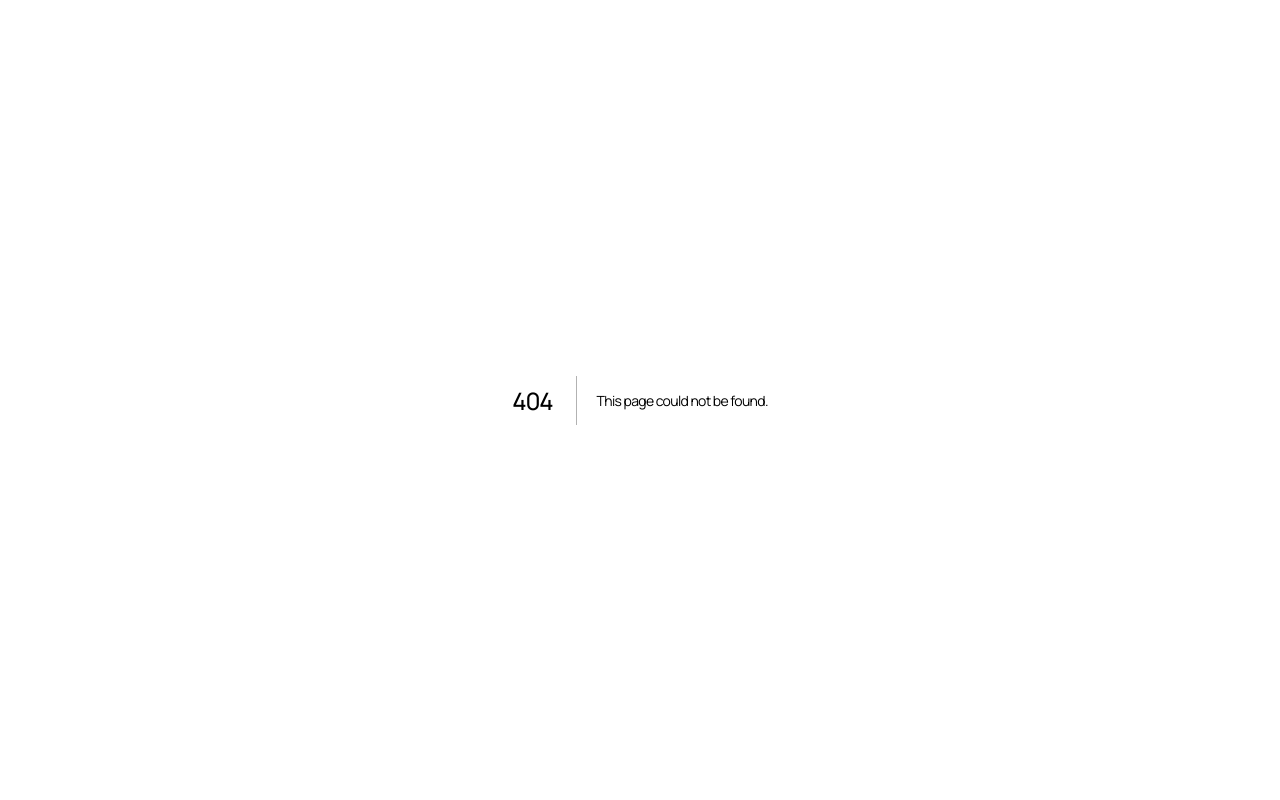
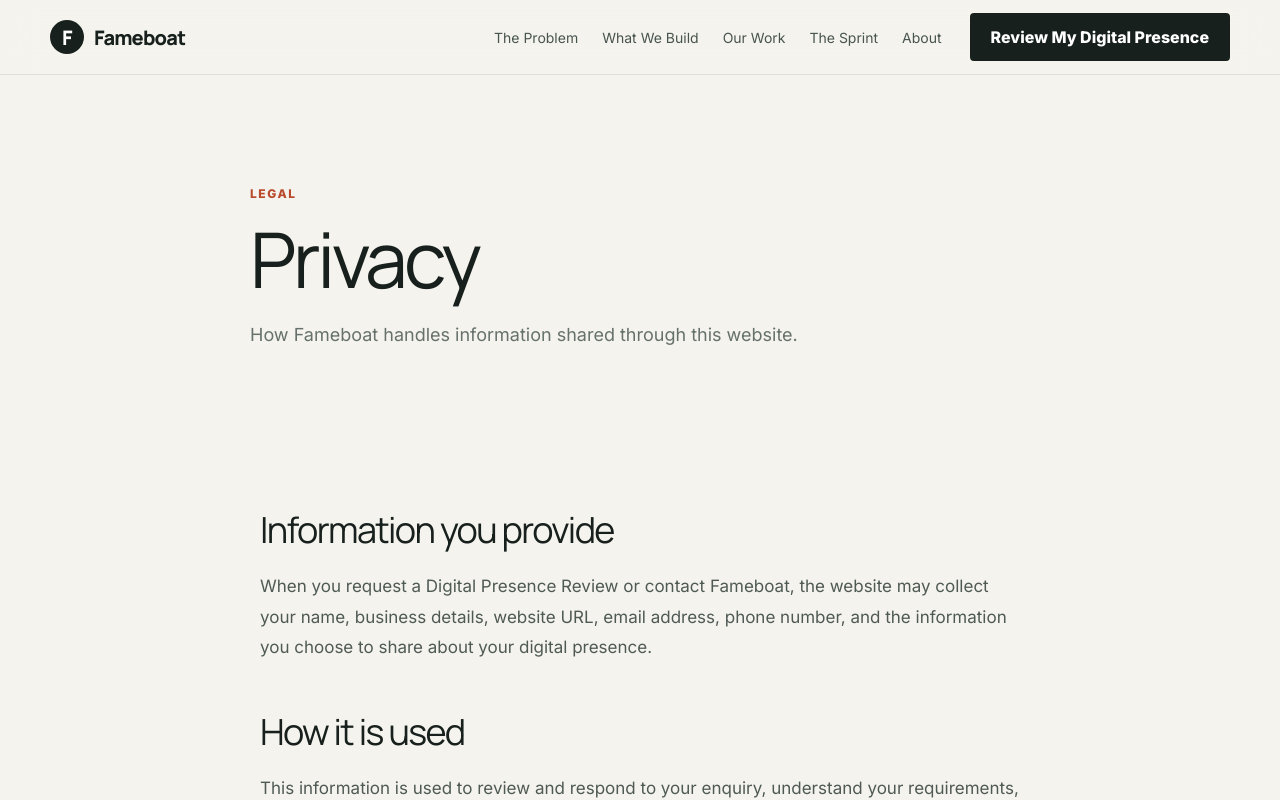
Before and after one commit to shivasricharan/fameboat, a Next.js app: page /privacy in a window 1280 px wide. Before the commit this address had no page. Shown: the top 800 px of the page. Built offline with nearby package versions, Linux system fonts and the light colour scheme.

Commit message:
Add privacy page

```diff
--- /dev/null
+++ b/app/privacy/page.tsx
@@ -0,0 +1,4 @@
+import type { Metadata } from 'next'
+import { StandardPage } from '@/components/CredibilitySite'
+export const metadata:Metadata={title:'Privacy',alternates:{canonical:'/privacy'}}
+export default function Page(){return <StandardPage eyebrow="Legal" title="Privacy" intro="How Fameboat handles information shared through this website."><section className="content-section"><article className="shell legal prose"><h2>Information you provide</h2><p>When you request a Digital Presence Review or contact Fameboat, the website may collect your name, business details, website URL, email address, phone number, and the information you choose to share about your digital presence.</p><h2>How it is used</h2><p>This information is used to review and respond to your enquiry, understand your requirements, and communicate about a potential Fameboat engagement. Fameboat does not sell your contact information.</p><h2>Analytics</h2><p>Basic website analytics and conversion events may be used to understand how visitors navigate the website and improve the digital experience. Fameboat does not intentionally add unnecessary advertising trackers.</p><h2>Service providers</h2><p>Form submissions and website hosting may be processed through configured service providers required to operate the website. Access is limited to operational purposes.</p><h2>Contact</h2><p>To request access, correction, or deletion of information you have submitted, contact Fameboat through the website contact page.</p><p>Last updated: July 15, 2026.</p></article></section></StandardPage>}
```
